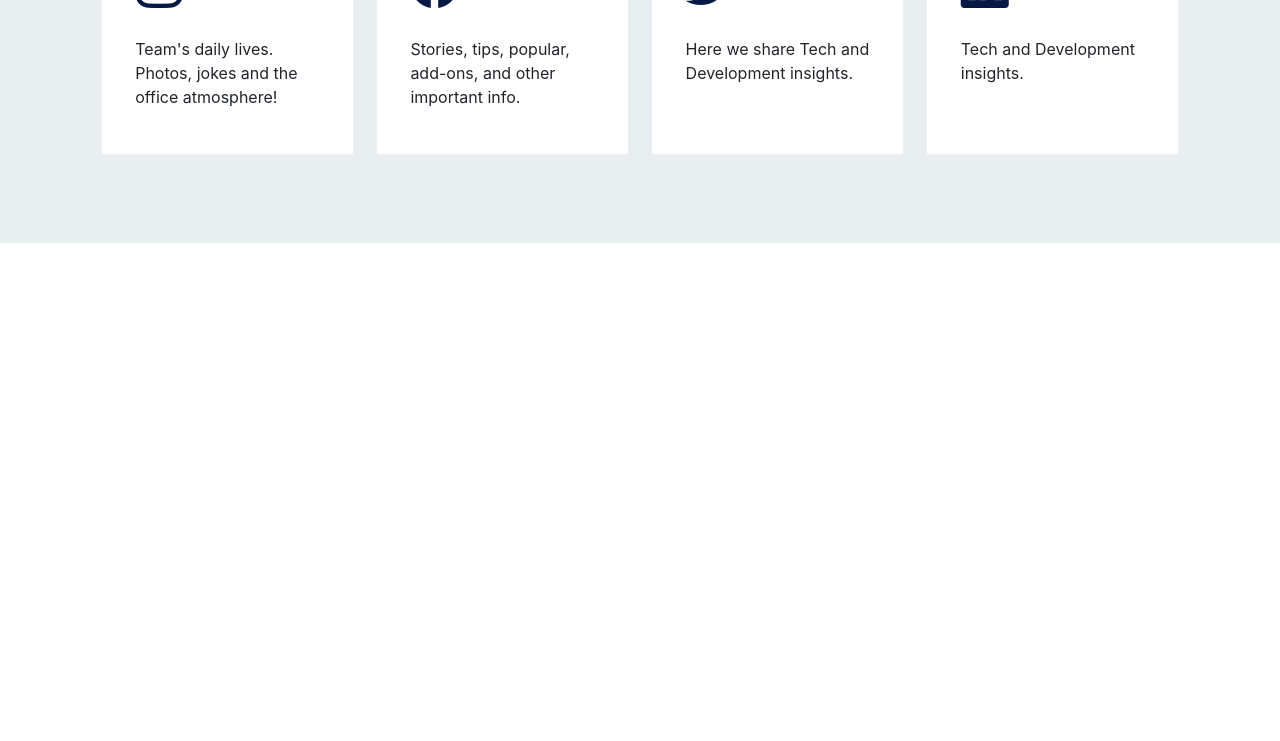
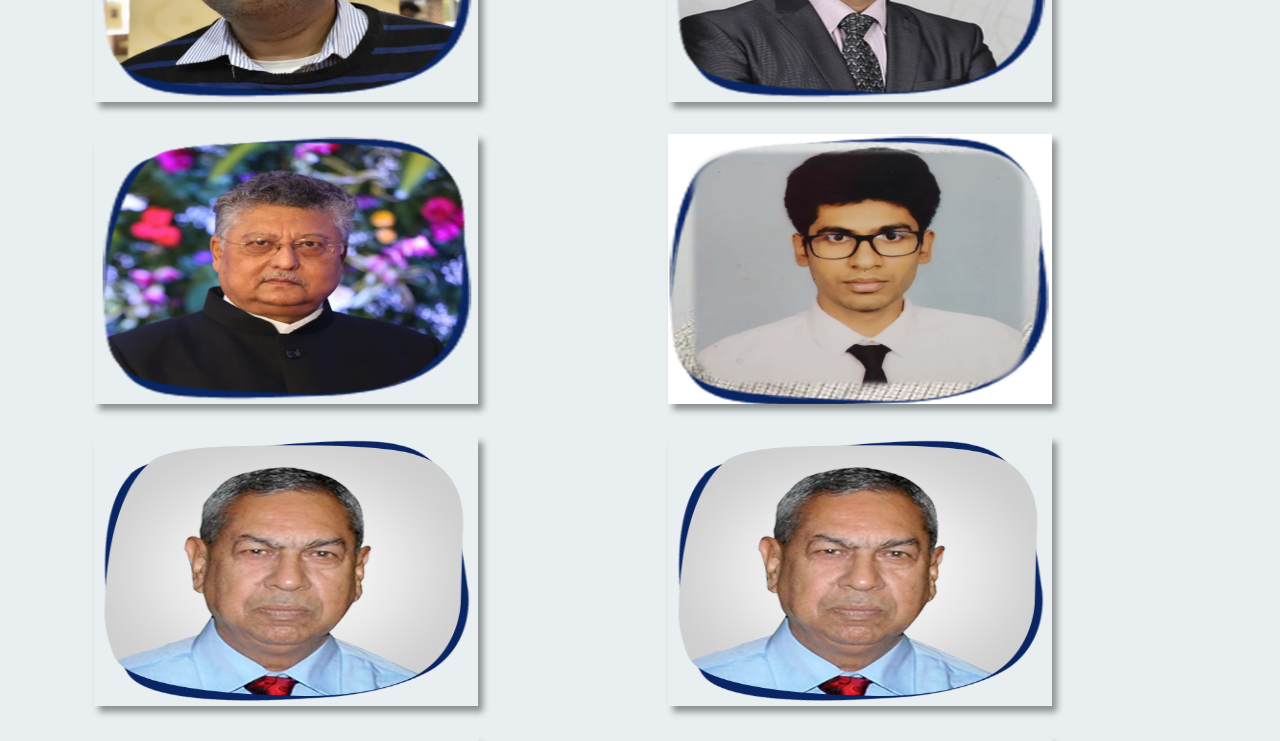
Before and after one commit to rabvik-innovations/Rabvik-Innovations--Website, a React (Create React App) app: page / in a window 1280 px wide. Shown: the part 1840-2581 px from the top of the page. Before the commit the page ends 2083 px from the top, so only its background shows below. Built offline with nearby package versions, Linux system fonts and the light colour scheme; the HTML template or start-up script is replaced by a standard one.

Commit message:
Add gallery section

```diff
--- a/src/App.css
+++ b/src/App.css
@@ -96,3 +96,70 @@
   font-size: 18px;
   margin: 0 2px;
 }
+
+
+
+/* --------------------------------------------
+    Gallery Section
+----------------------------------------------*/
+
+#gallery-section{
+  background-color:#e9eff0;
+  align-items:center;
+
+  /* padding:10%; */
+}
+
+.gallery-item img{
+   /* margin-top:1rem;
+   margin-left: 5%;
+   padding:5px;
+   height: 60%;
+   width:85%;
+   text-align: center;
+   margin-bottom: 5px;
+   box-shadow: 0px 0px 12px 0px rgba(34, 34, 34, 0.07);
+   transition: all .4s ease;
+  -webkit-transition: all .4s ease; */
+  display: block;
+	width: 100%;
+	height: 100%;
+	/* object-fit: cover; */
+	transition: transform 400ms ease-out;
+
+}
+.img-card{
+    /* margin-left:30%; */
+    flex: 1 0 24rem;
+    margin: 2rem;
+    box-shadow: 0.3rem 0.4rem 0.4rem rgba(0, 0, 0, 0.4);
+    overflow: hidden;
+    width:21px;
+    height:270px;
+    margin-top:2.9rem;
+}
+
+.gallery-item img:hover{
+  /* border: .15rem solid #7c696a;
+  box-shadow: 0px 0px 12px 0px #061945; */
+  transform: scale(1.15);
+
+}
+.photo-section{
+  display: flex;
+	flex-wrap: wrap;
+	margin: -1rem -1rem;
+}
+
+@supports (display: grid) {
+	.photo-section {
+		display: grid;
+		grid-template-columns: repeat(auto-fit, minmax(24rem, 1fr));
+		grid-gap: 2rem;
+	}
+
+	.photo-section,
+	.img-card {
+		margin: 0;
+	}
+}
--- a/src/App.js
+++ b/src/App.js
@@ -1,6 +1,8 @@
 import './App.css';
 import SocialCard from './components/SocialCard';
 import TeamCard from './components/TeamCard';
+import GalleryCard from "./components/GalleryCard";
+import PhotoGallery from "./components/PhotoGallery";
 
 function App() {
   return (
@@ -74,6 +76,32 @@ function App() {
       {/* End Team Section  */}
 
 
+      {/* {Gallery Section} */}
+      <section id="gallery-section" className="gallery-item">
+
+        <div className="container">
+
+          <div className="gallery-title">
+            <h2>Gallery</h2>
+          </div>
+
+          <div className="row photo-section">
+               {/* <GalleryCard
+               image="./public/images/" /> */}
+               {PhotoGallery.map((photo)=>{
+                    return <GalleryCard
+                    key={photo.id}
+                    image={photo.image}
+
+                    />
+               })}
+          </div>
+
+        </div>
+      </section>
+      {/* {End of gallery section} */}
+
+
 
       {/* Social Cards  Section */}
       <section id="social-item" className="social-item">
--- /dev/null
+++ b/src/components/GalleryCard.js
@@ -0,0 +1,15 @@
+import React from "react";
+import PhotoGallery from "./PhotoGallery";
+
+function GalleryCard(props){
+    return(
+        <div className="col-lg-4 col-md-6 d-flex align-items-stretch outer-section">
+            <div className="img-card">
+                <img src={props.image} />
+            </div>
+
+        </div>
+    );
+}
+
+export default GalleryCard;
--- /dev/null
+++ b/src/components/PhotoGallery.js
@@ -0,0 +1,42 @@
+import React from "react";
+
+const PhotoGallery=[
+    {
+        id:1,
+        image:"images/team-1.png"
+    },
+    {
+        id:2,
+        image:"images/team-2.png"
+    },
+    {
+        id:3,
+        image:"images/team-3.png"
+    },
+    {
+        id:4,
+        image:"images/team-4.png"
+    },
+    {
+        id:5,
+        image:"images/team-5.png"
+    },
+    {
+        id:6,
+        image:"images/team-5.png"
+    },
+    {
+        id:7,
+        image:"images/team-5.png"
+    },
+    {
+        id:8,
+        image:"images/team-5.png"
+    },
+    {
+        id:9,
+        image:"images/team-5.png"
+    }
+];
+
+export default PhotoGallery;
```
